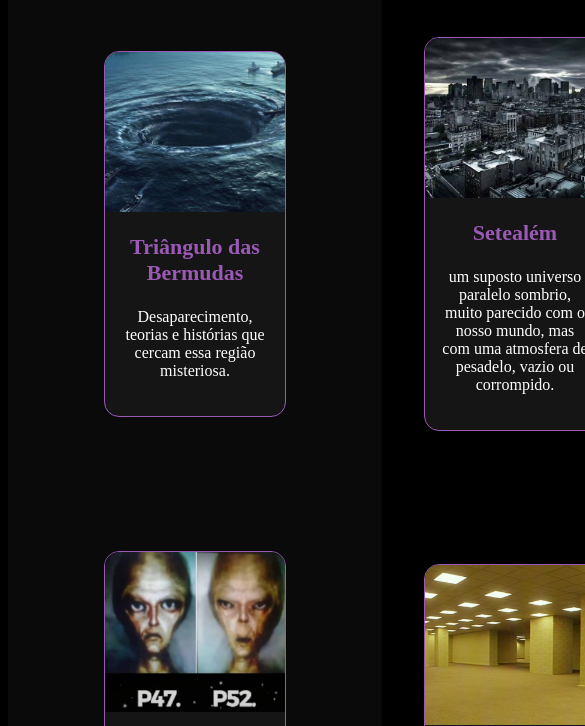
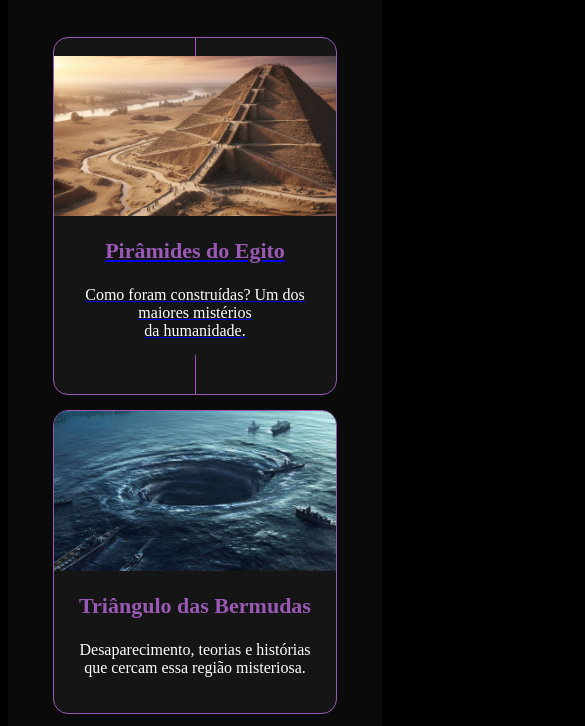
Before and after one commit to dudamatus/site-misterios, a plain HTML site: page index.html in a window 390 px wide. Shown: the part 592-1318 px from the top of the page, 585 px wide, since content can reach past the window. Drawn offline with Linux system fonts and the light colour scheme.

Commit message:
Add files via upload

```diff
--- a/style.css
+++ b/style.css
@@ -376,11 +376,27 @@ p{
 
 @media (max-width: 768px) {
       .cards{
-        grid-template-columns: repeat(2, 1fr)
-        gap 15px;
+        grid-template-columns: 1fr;
+        gap: 15px;
         }
         .card{
             width: 90%;
             margin: auto;
         }
-    }
+        header{
+            padding: 30px 15px;
+        }
+        h1{
+            font-size: 32px;
+        }
+        h2{
+            font-size: 24px;
+        }
+        p{
+            font-size: 16px;
+        }
+        img{
+            max-width: 100%;
+            height: auto;
+        }
+}
```
